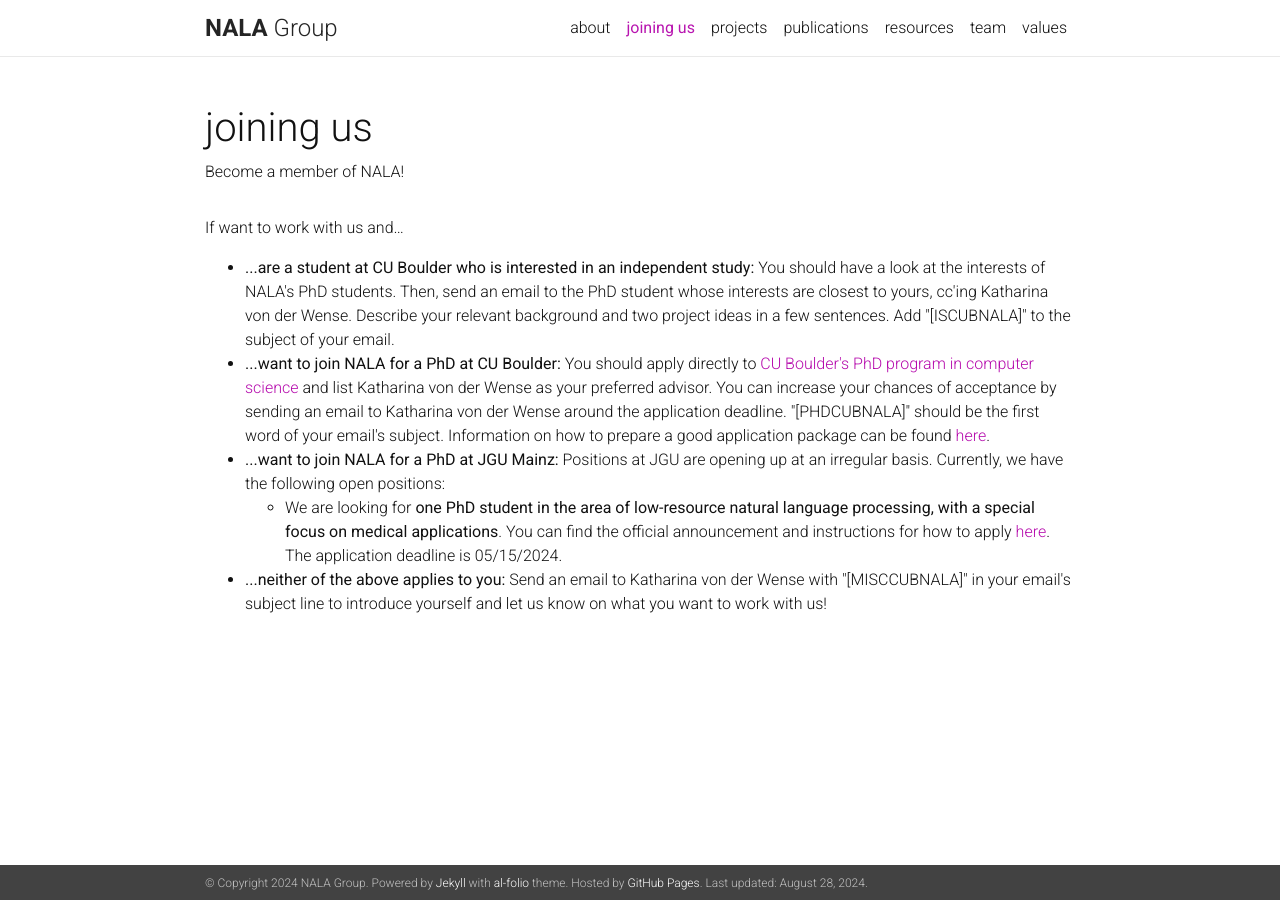
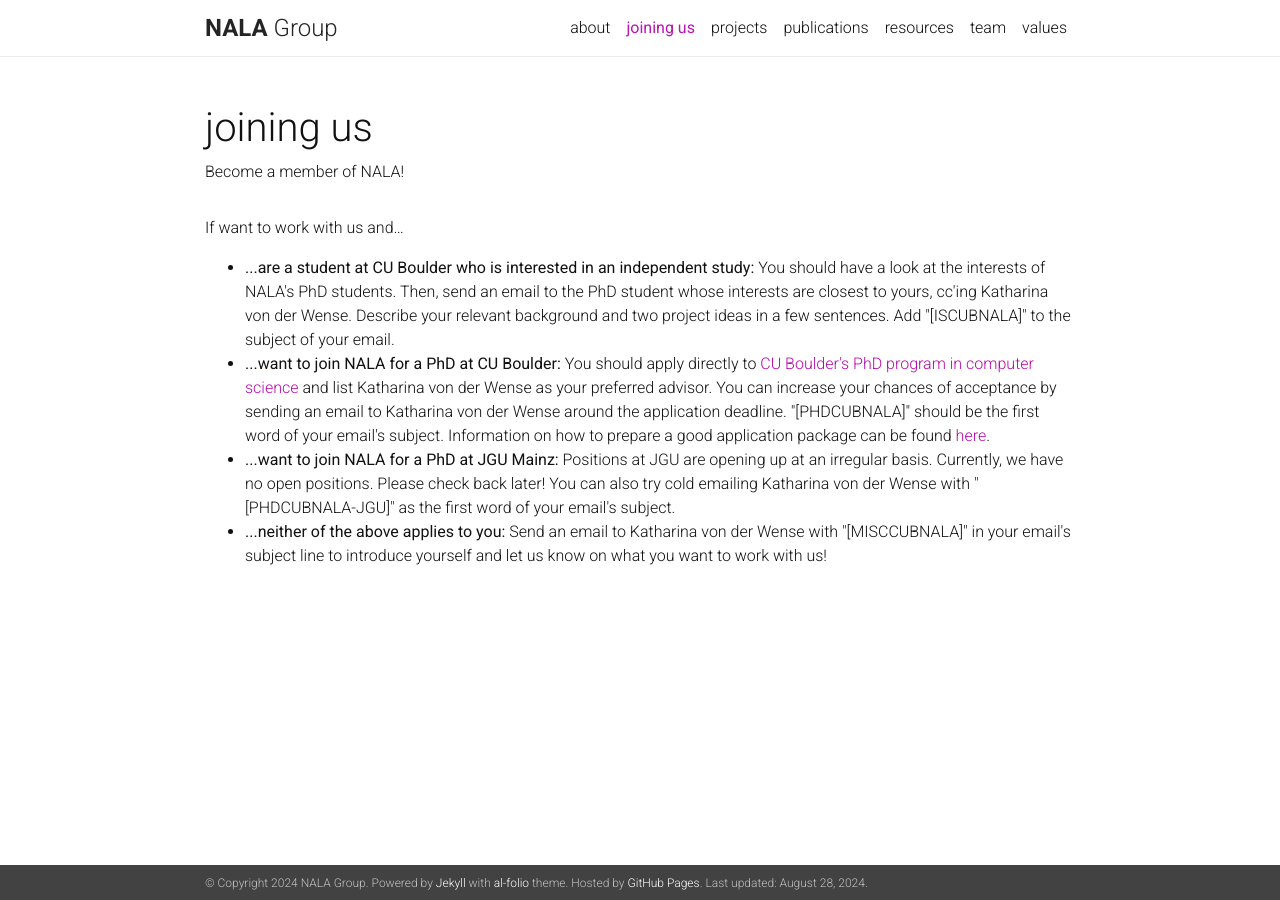
Before and after one commit to nala-cub/nala-cub.github.io, a Jekyll site: the page built from _pages/joining_us.md, in a window 1280 px wide. Built offline with Jekyll 4.4.1, drawn with Linux system fonts in a browser that asks for light colours; nearby versions of some CDN libraries; a style sheet for code colours, icons or effects is not loaded.

Commit message:
update joining us

```diff
--- a/_pages/joining_us.md
+++ b/_pages/joining_us.md
@@ -10,9 +10,5 @@ If want to work with us and...<br>
 <ul>
 <li> <b>...are a student at CU Boulder who is interested in an independent study:</b> You should have a look at the interests of NALA's PhD students. Then, send an email to the PhD student whose interests are closest to yours, cc'ing Katharina von der Wense. Describe your relevant background and two project ideas in a few sentences. Add "[ISCUBNALA]" to the subject of your email.
 <li> <b>...want to join NALA for a PhD at CU Boulder:</b> You should apply directly to <a target="_blank" href="https://www.colorado.edu/cs/admissions/graduate-admissions">CU Boulder's PhD program in computer science</a> and list Katharina von der Wense as your preferred advisor. You can increase your chances of acceptance by sending an email to Katharina von der Wense around the application deadline. "[PHDCUBNALA]" should be the first word of your email's subject. Information on how to prepare a good application package can be found <a target="_blank" href="https://www.colorado.edu/cs/admissions/graduate-admissions/how-apply">here</a>.
-<li> <b>...want to join NALA for a PhD at JGU Mainz:</b> Positions at JGU are opening up at an irregular basis. Currently, we have the following open positions:
-    <ul>
-    <li> We are looking for <b>one PhD student in the area of low-resource natural language processing, with a special focus on medical applications</b>. You can find the official announcement and instructions for how to apply <a target="_blank" href="/assets/pdf/Jobs/202404_PhDPosition_MAINCE.pdf">here</a>. The application deadline is 05/15/2024.
-    </li>
-    </ul>
+<li> <b>...want to join NALA for a PhD at JGU Mainz:</b> Positions at JGU are opening up at an irregular basis. Currently, we have no open positions. Please check back later! You can also try cold emailing Katharina von der Wense with "[PHDCUBNALA-JGU]" as the first word of your email's subject.
 <li> <b>...neither of the above applies to you:</b> Send an email to Katharina von der Wense with "[MISCCUBNALA]" in your email's subject line to introduce yourself and let us know on what you want to work with us!
```
